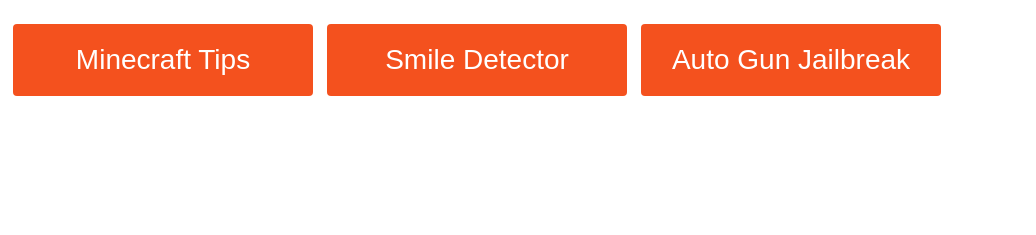
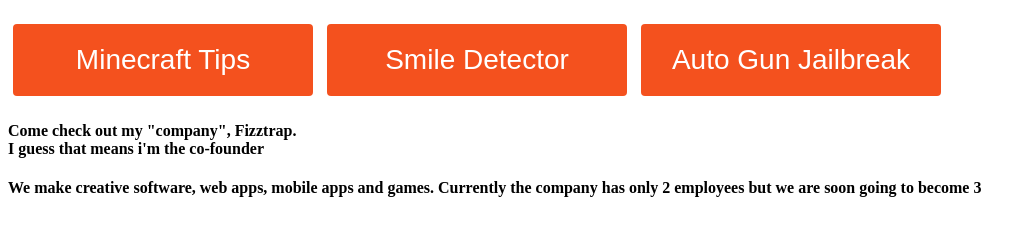
Before and after one commit to shyaamr/shyaamr.github.io, a plain HTML site: page index.html in a window 1280 px wide. Shown: the part 61-296 px from the top of the page, without its empty margins (0-1036 px from the left). Drawn offline with Linux system fonts and the light colour scheme.

Commit message:
Update index.html

```diff
--- a/index.html
+++ b/index.html
@@ -12,4 +12,11 @@
     <button title="OpenCV" class="button" style="vertical-align:middle" onclick="location.href='https://github.com/shyaamr/smileDetect'"><span>Smile Detector </span></button>
     <button title="Tool/Hack" class="button" style="vertical-align:middle" onclick="location.href='https://autogunjailbreak.weebly.com/'"><span>Auto Gun Jailbreak </span></button>
   </body>
+  <footer>
+    <h4>
+      Come check out my "company", Fizztrap. <br>
+      I guess that means i'm the co-founder
+    </h4>
+    <h4>We make creative software, web apps, mobile apps and games. Currently the company has only 2 employees but we are soon going to become 3</h4>
+  </footer>
 </html>
```
